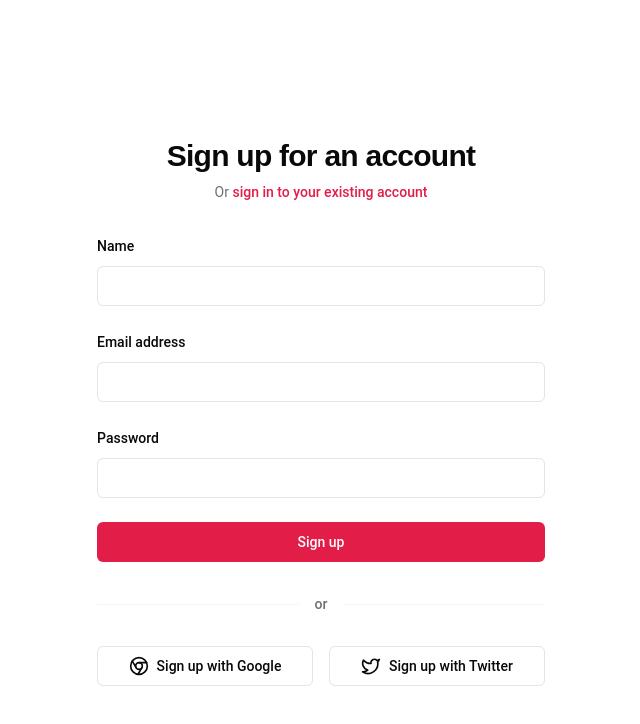
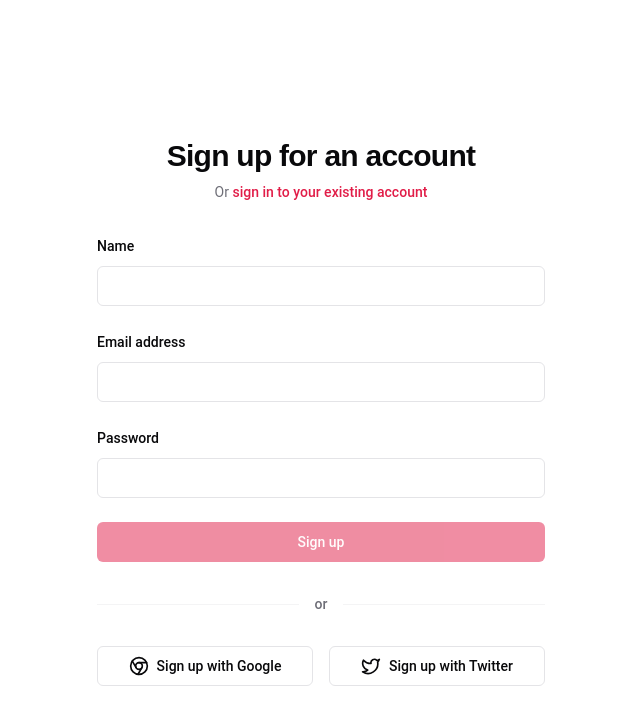
Before and after one commit to JoelOnyedika/Tweetflow, a React (Vite) app in the folder frontend/: page /signup in a window 1280 px wide. Shown: the top 724 px of the page, without its empty margins (319-959 px from the left). Built offline with nearby package versions, Linux system fonts and the light colour scheme.

Commit message:
Modified login to show firm validation message

```diff
--- a/frontend/src/components/auth/Signup.tsx
+++ b/frontend/src/components/auth/Signup.tsx
@@ -4,14 +4,14 @@ import { useForm } from "react-hook-form";
 import { zodResolver } from "@hookform/resolvers/zod";
 import * as z from "zod";
 import { Chrome, Twitter, Loader2 } from "lucide-react";
-import { Form, FormControl, FormField, FormItem, FormLabel, FormMessage } from "@/components/ui/form";
+import { Form, FormControl, FormField, FormItem, FormLabel } from "@/components/ui/form";
 import { Input } from "@/components/ui/input";
 import { Button } from "@/components/ui/button";
 import { useToast } from "@/components/ui/use-toast";
 
 const formSchema = z.object({
-  name: z.string().min(3, {
-    message: "Name must be at least 3 characters.",
+  name: z.string().min(4, {
+    message: "Name must be at least 4 characters.",
   }),
   email: z.string().email({
     message: "Please enter a valid email address.",
@@ -30,6 +30,7 @@ export default function SignUp() {
       email: "",
       password: "",
     },
+    mode: "onChange", // This enables real-time validation
   });
 
   const onSubmit = async (values) => {
@@ -73,7 +74,9 @@ export default function SignUp() {
                   <FormControl>
                     <Input {...field} />
                   </FormControl>
-                  <FormMessage />
+                  {form.formState.errors.name && (
+                    <p className="mt-1 text-sm text-red-500">{form.formState.errors.name.message}</p>
+                  )}
                 </FormItem>
               )}
             />
@@ -86,7 +89,9 @@ export default function SignUp() {
                   <FormControl>
                     <Input type="email" {...field} />
                   </FormControl>
-                  <FormMessage />
+                  {form.formState.errors.email && (
+                    <p className="mt-1 text-sm text-red-500">{form.formState.errors.email.message}</p>
+                  )}
                 </FormItem>
               )}
             />
@@ -99,11 +104,17 @@ export default function SignUp() {
                   <FormControl>
                     <Input type="password" {...field} />
                   </FormControl>
-                  <FormMessage />
+                  {form.formState.errors.password && (
+                    <p className="mt-1 text-sm text-red-500">{form.formState.errors.password.message}</p>
+                  )}
                 </FormItem>
               )}
             />
-            <Button type="submit" className="w-full" disabled={form.formState.isSubmitting}>
+            <Button
+              type="submit"
+              className="w-full"
+              disabled={!form.formState.isValid || form.formState.isSubmitting}
+            >
               {form.formState.isSubmitting ? (
                 <>
                   <Loader2 className="mr-2 h-4 w-4 animate-spin" />
--- a/frontend/src/components/hero/Landing.tsx
+++ b/frontend/src/components/hero/Landing.tsx
@@ -29,7 +29,8 @@ export default function Landing() {
               TweetFlow is the ultimate solution for creating, scheduling, and posting video content across multiple
               platforms.
             </p>
-            <Link to="/signup" className="mt-8 px-8 py-3 rounded-full text-lg font-medium">Get Started</Link>
+            <Button className="mt-8 px-8 py-3 rounded-full text-lg font-medium">
+              <Link to="/signup">Get Started</Link></Button>
           </div>
         </section>
         <section className="w-full py-12 md:py-24 lg:py-32">
```
